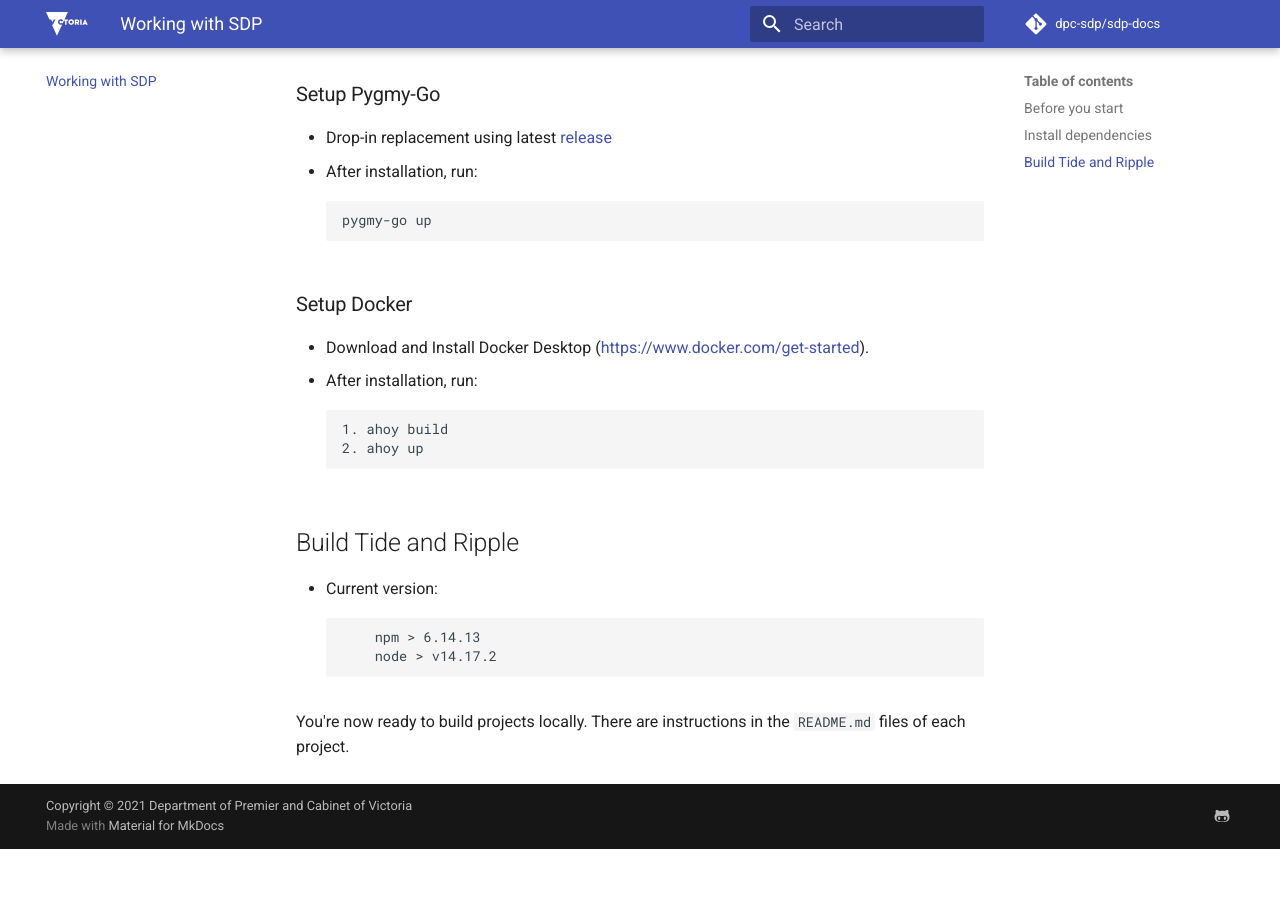
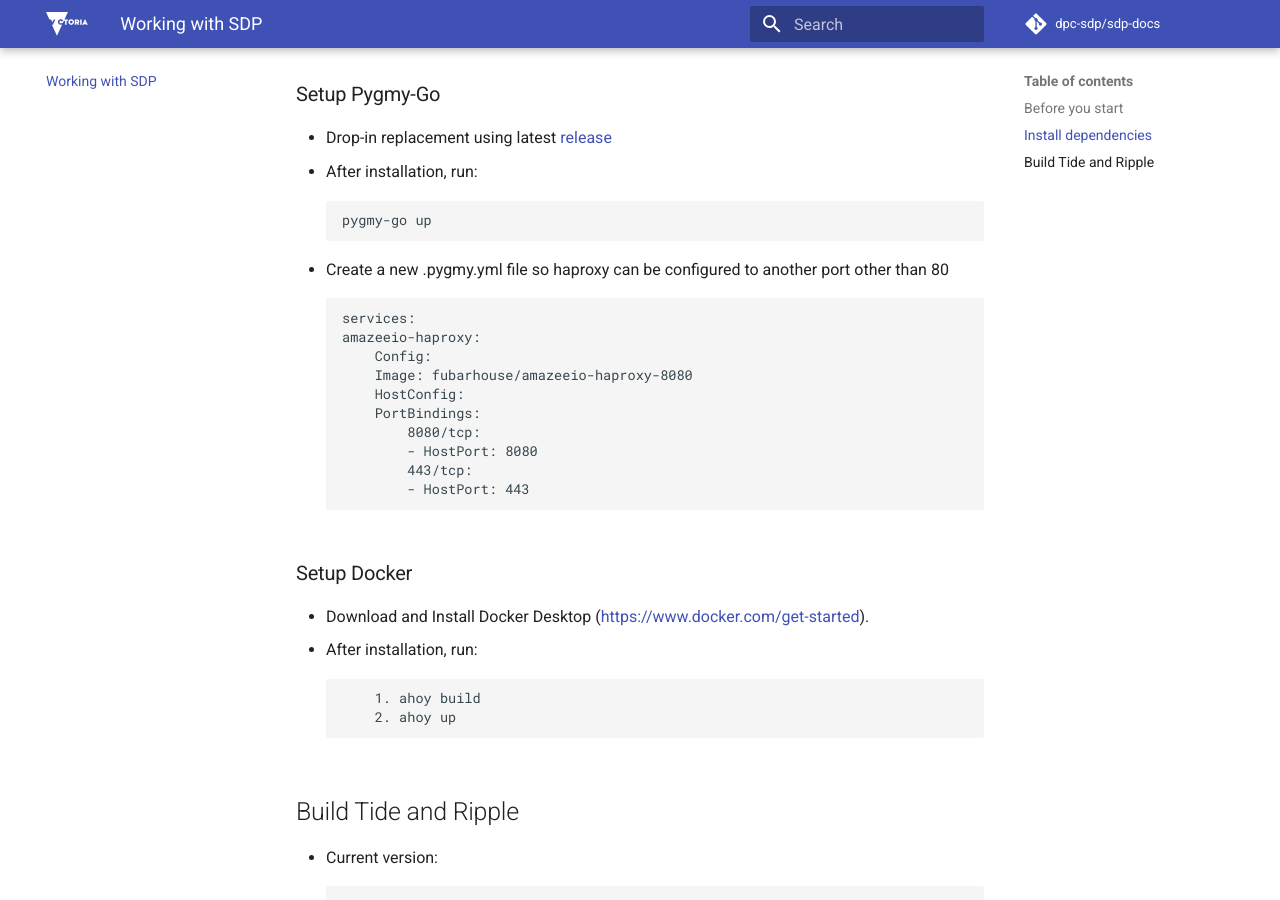
Before and after one commit to dpc-sdp/sdp-docs, an MkDocs documentation site: the page built from docs/working-with-sdp.md, in a window 1280 px wide and 900 px high, scrolled down 1383 px. Built offline with MkDocs 1.6.1 and Material for MkDocs 9.7.7, drawn with Linux system fonts in a browser that asks for light colours; comment, search, counter and statistics services are not loaded; before the commit the page ends 2232 px from its top, so only the background shows below that.

Commit message:
SDPA-5804 Update onboarding document for a clean build
- Adds haproxy config .pygmy file reference

````diff
--- a/docs/working-with-sdp.md
+++ b/docs/working-with-sdp.md
@@ -61,13 +61,27 @@
     pygmy-go up
     ```
 
+- Create a new .pygmy.yml file so haproxy can be configured to another port other than 80
+    ```
+    services:
+    amazeeio-haproxy:
+        Config:
+        Image: fubarhouse/amazeeio-haproxy-8080
+        HostConfig:
+        PortBindings:
+            8080/tcp:
+            - HostPort: 8080
+            443/tcp:
+            - HostPort: 443
+    ```
+
 ### Setup Docker
 - Download and Install Docker Desktop (https://www.docker.com/get-started).
 - After installation, run:
 
     ```
-    1. ahoy build
-    2. ahoy up
+        1. ahoy build
+        2. ahoy up
     ```
 
 ## Build Tide and Ripple
````
